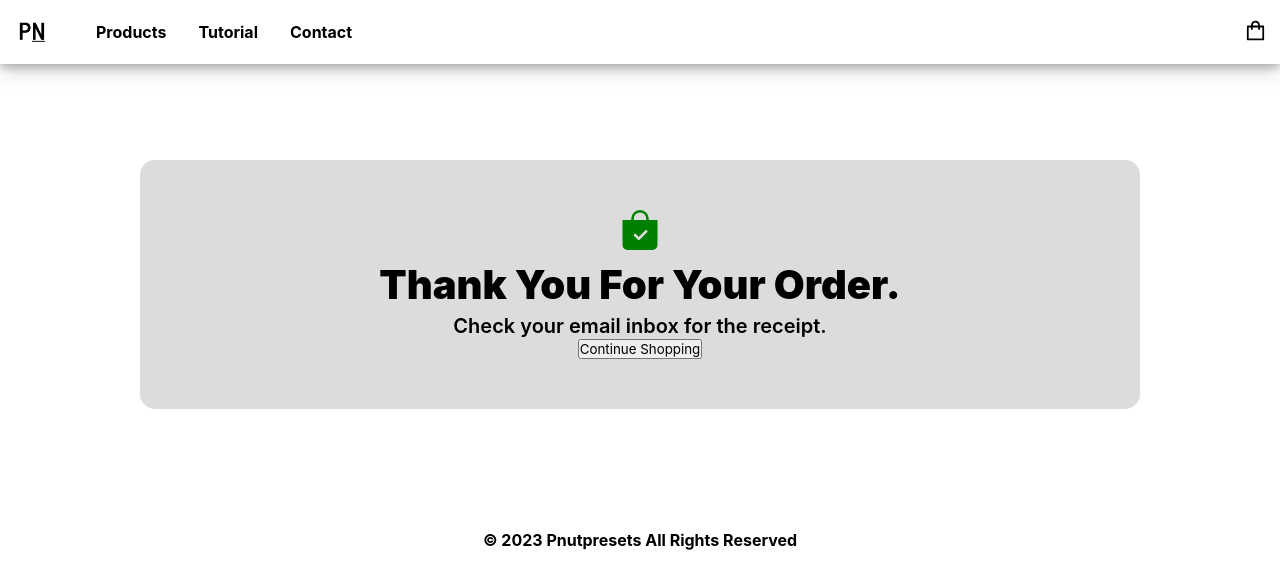
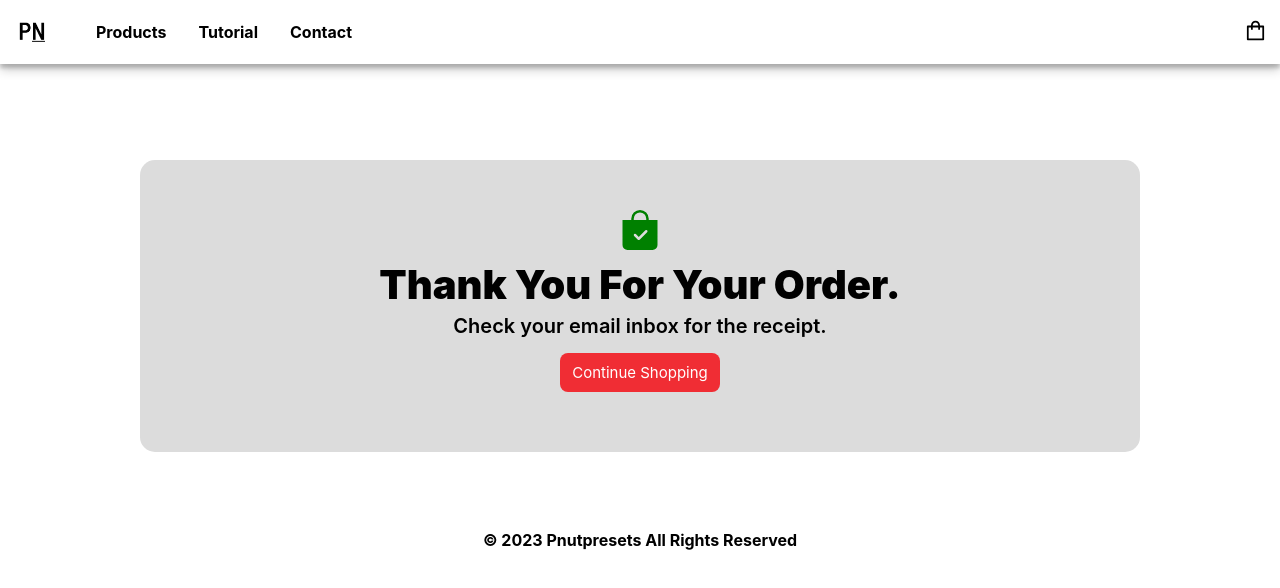
Before and after one commit to thethanyliu/lightroom-presets-storefront, a Next.js app: page /success in a window 1280 px wide. Shown: the top 588 px of the page. Built offline with nearby package versions, Linux system fonts and the light colour scheme; no server answers.

Commit message:
added new section

```diff
--- a/src/components/Navbar.module.css
+++ b/src/components/Navbar.module.css
@@ -11,7 +11,7 @@
     justify-content: space-between;
     height: 4rem;
     width: 100vw;
-    box-shadow: 0 4px 8px 0 rgba(0, 0, 0, 0.2), 0 6px 20px 0 rgba(0, 0, 0, 0.19);
+    box-shadow: 0 4px 4px 0 rgba(0, 0, 0, 0.2), 0 6px 10px 0 rgba(0, 0, 0, 0.19);
   }
 
   .nbFirstContainer {
--- /dev/null
+++ b/src/components/StatsSection.jsx
@@ -0,0 +1,23 @@
+import React from "react";
+import classes from "./StatsSection.module.css";
+
+const StatsSection = () => {
+  return (
+    <div className={classes.container}>
+      <div></div>
+      <div>
+        <h1 className={classes.title}>
+          Upgrading your photo game has never been easier.
+        </h1>
+        <p className={classes.text}>
+          With over 40+ Lightroom mobile (XMP files) and Lightroom desktop
+          presets (DNG files) in our Master Collection, each designed to enhance
+          your creative workflow, you can be sure that there will be a preset
+          to make every photo look spectacular.
+        </p>
+      </div>
+    </div>
+  );
+};
+
+export default StatsSection;
--- /dev/null
+++ b/src/components/StatsSection.module.css
@@ -0,0 +1,14 @@
+.container {
+  display: grid;
+  grid-template-columns: repeat(2, minmax(0, 1fr));
+}
+
+.title {
+    text-align: center;
+    padding-bottom: 8px;
+}
+
+.text {
+    text-align: center;
+    font-size: larger;
+}
--- a/src/components/index.js
+++ b/src/components/index.js
@@ -10,3 +10,4 @@ export { default as ProductDesc } from "./ProductDesc"
 export { default as BackDrop } from "./BackDrop"
 export { default as Slider } from "./Slider"
 export { default as ImageSection } from "./ImageSection"
+export { default as StatsSection } from "./StatsSection"
--- a/src/pages/_app.js
+++ b/src/pages/_app.js
@@ -1,5 +1,8 @@
 import "@/styles/globals.css";
 import "@/styles/slug.css";
+import "@/styles/tutorial.css";
+import "@/styles/success.css";
+import "@/styles/products.css";
 import React from "react";
 import { Layout } from "@/components";
 import { StateContext } from "@/context/StateContext";
--- a/src/pages/index.js
+++ b/src/pages/index.js
@@ -3,7 +3,7 @@ import {
   Banner,
   ImageSection,
   Info,
-  Slider,
+  StatsSection
 } from "../components";
 import { client } from "@/lib/client";
 
@@ -13,7 +13,7 @@ const Home = ({ products }) => {
       <Banner products={products} />
       <ImageSection />
       <Info />
-      <Slider  />
+      <StatsSection />
     </div>
   );
 };
--- a/src/styles/globals.css
+++ b/src/styles/globals.css
@@ -24,76 +24,6 @@ body,
   width: 100%;
 }
 
-
-.products {
-  display: grid;
-  grid-template-columns: repeat(3, minmax(0, 1fr));
-  padding: 5rem 20rem 5rem 20rem;
-}
-
 li {
   padding-left: 2rem;
 }
-
-.feature-text {
-  text-align: center;
-  font-weight: 700;
-  padding: 1.125rem 0 0 0;
-}
-
-
-.tutorial-container {
-  display: flex;
-  background-color: gainsboro;
-}
-
-.tutorial {
-  display: flex;
-  flex-direction: column;
-  background-color: white;
-  z-index: 10;
-  margin: 8rem 5rem 8rem 5rem;
-  padding: 5rem 6rem 5rem 6rem;
-}
-
-.tutorial p {
-  font-size: 20px;
-}
-
-.success-wrapper {
-  background-color: white;
-  min-height: 60vh;
-}
-
-.success {
-  width: 1000px;
-  margin: auto;
-  margin-top: 160px;
-  background-color: #dcdcdc;
-  padding: 50px;
-  border-radius: 15px;
-  display: flex;
-  justify-content: center;
-  align-items: center;
-  flex-direction: column;
-}
-
-.back-fill-icon {
-  color: green;
-  font-size: 40px;
-}
-
-.success h2 {
-  text-transform: capitalize;
-  margin-top: 15px 0px;
-  font-weight: 900;
-  font-size: 40px;
-  color: #000000;
-}
-
-.success .email-msg {
-  font-size: 20px;
-  padding-top: 5px;
-  font-weight: 600;
-  text-align: center;
-}
--- /dev/null
+++ b/src/styles/products.css
@@ -0,0 +1,5 @@
+.products {
+    display: grid;
+    grid-template-columns: repeat(3, minmax(0, 1fr));
+    padding: 5rem 20rem 5rem 20rem;
+  }
--- /dev/null
+++ b/src/styles/success.css
@@ -0,0 +1,51 @@
+.success-wrapper {
+    background-color: white;
+    min-height: 60vh;
+  }
+
+  .success {
+    width: 1000px;
+    margin: auto;
+    margin-top: 160px;
+    background-color: #dcdcdc;
+    padding: 50px;
+    border-radius: 15px;
+    display: flex;
+    justify-content: center;
+    align-items: center;
+    flex-direction: column;
+  }
+
+  .back-fill-icon {
+    color: green;
+    font-size: 40px;
+  }
+
+  .success h2 {
+    text-transform: capitalize;
+    margin-top: 15px 0px;
+    font-weight: 900;
+    font-size: 40px;
+    color: #000000;
+  }
+
+  .success .email-msg {
+    font-size: 20px;
+    padding-top: 5px;
+    font-weight: 600;
+    text-align: center;
+  }
+
+  .continue-btn {
+    padding: 10px 12px;
+    margin: 10px;
+    border-radius: 8px;
+    border: none;
+    font-size: 15px;
+    margin-top: 15px;
+    background-color: #f02d34;
+    color: #fff;
+    cursor: pointer;
+    transform: scale(1, 1);
+    transition: transform 0.5s ease;
+  }
--- /dev/null
+++ b/src/styles/tutorial.css
@@ -0,0 +1,17 @@
+.tutorial-container {
+    display: flex;
+    background-color: rgb(240, 231, 231);
+  }
+
+  .tutorial {
+    display: flex;
+    flex-direction: column;
+    background-color: white;
+    z-index: 10;
+    margin: 8rem 5rem 8rem 5rem;
+    padding: 5rem 6rem 5rem 6rem;
+  }
+
+  .tutorial p {
+    font-size: 20px;
+  }
```
